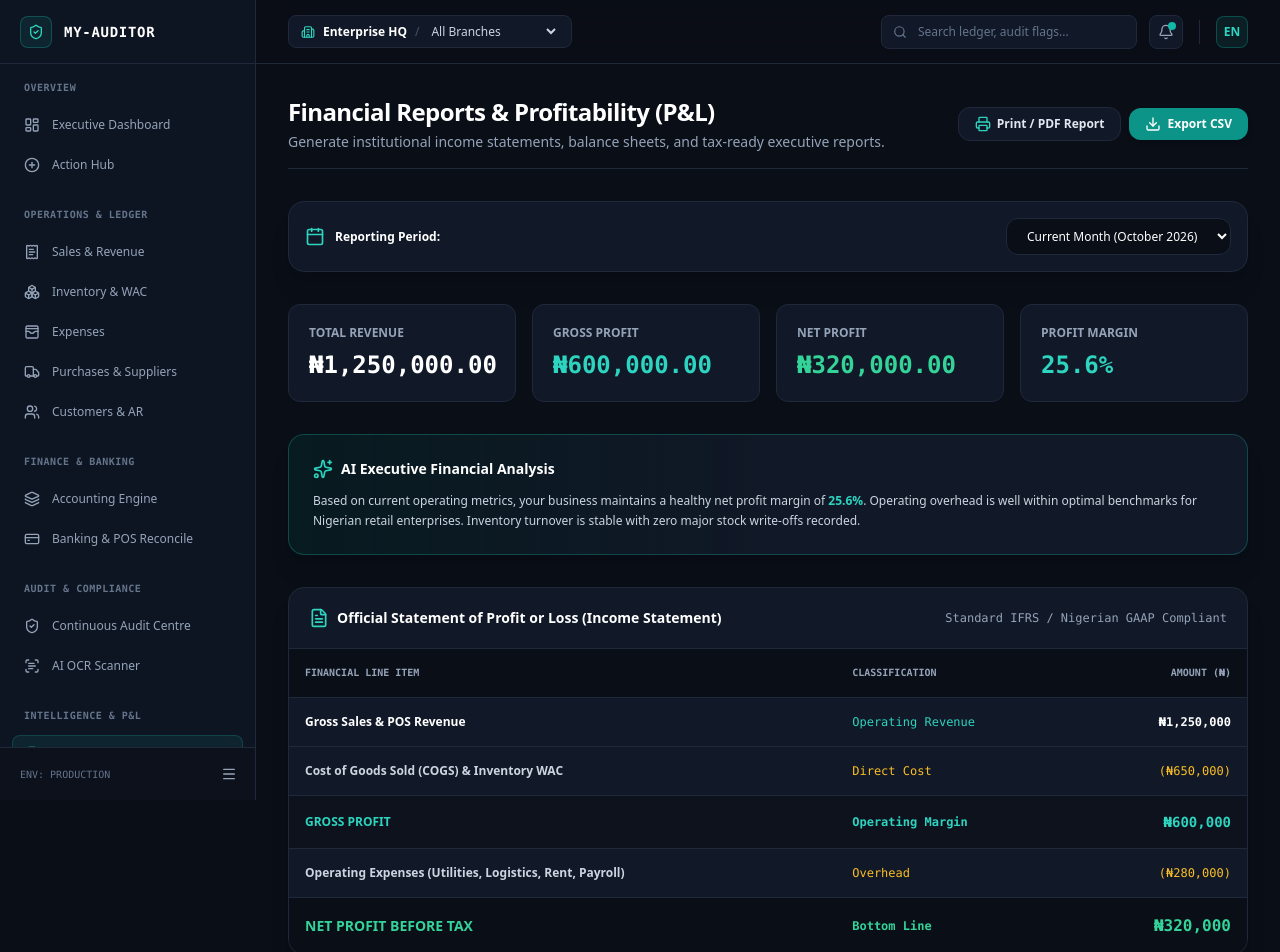
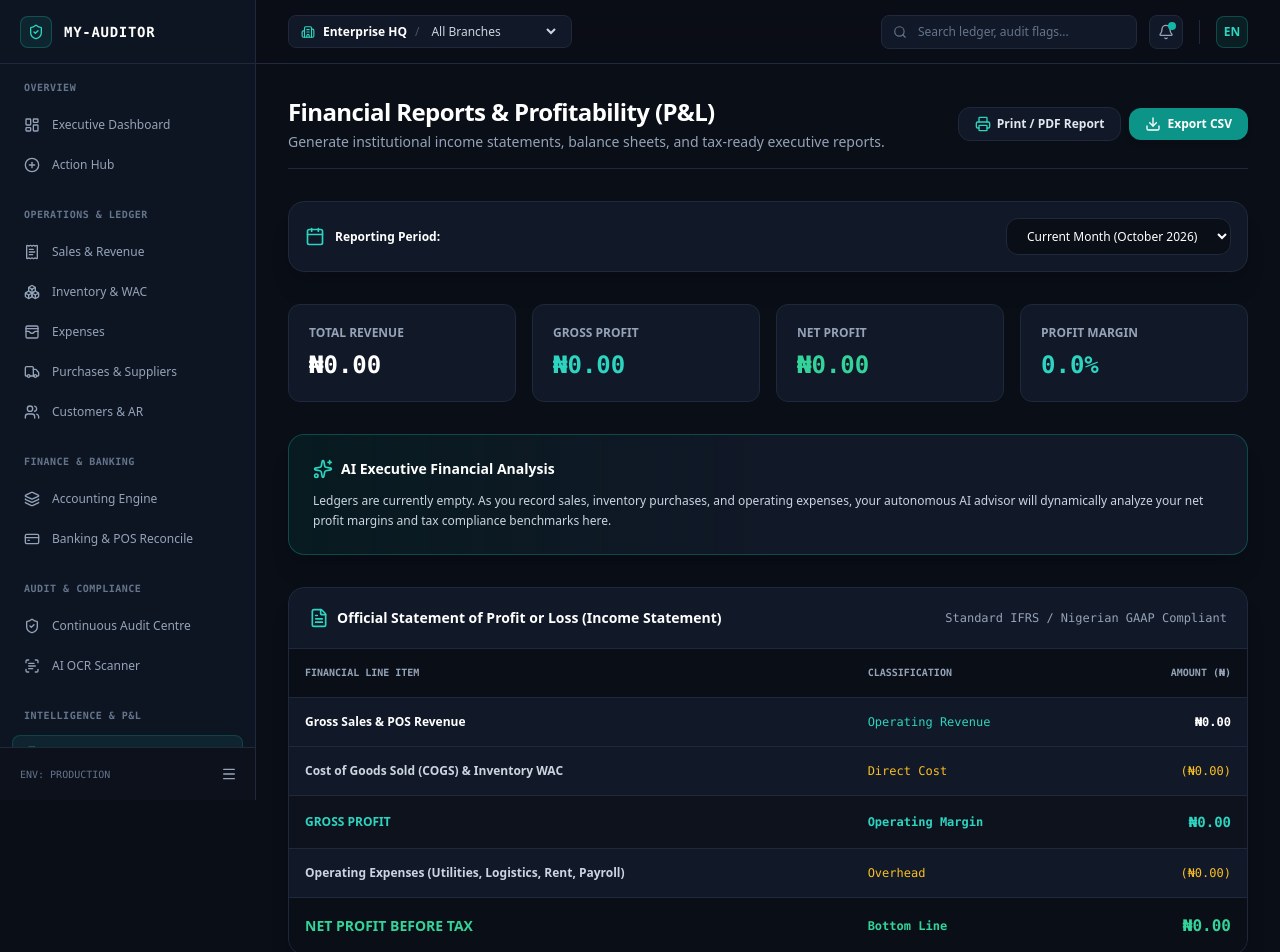
Before and after one commit to SIR-TRUTH/my-auditor-frontend, a Next.js app: page /dashboard/reports in a window 1280 px wide. Shown: the top 952 px of the page. Built offline with nearby package versions, Linux system fonts and the light colour scheme.

Commit message:
fix: remove mock financial values so reports start at zero

```diff
--- a/src/pages/dashboard/reports.tsx
+++ b/src/pages/dashboard/reports.tsx
@@ -3,11 +3,7 @@ import AppShell from '../../components/AppShell';
 import {
   FileText,
   Download,
-  TrendingUp,
-  TrendingDown,
-  ShieldCheck,
   Printer,
-  PieChart,
   Calendar,
   Sparkles
 } from 'lucide-react';
@@ -15,13 +11,13 @@ import {
 export default function ReportsPage() {
   const [selectedPeriod, setSelectedPeriod] = useState('Current Month (October 2026)');
 
-  // Mock aggregated financial metrics (tied to platform activity)
-  const totalRevenue = 1250000;
-  const totalCostOfGoods = 650000;
+  // Zero-mock initial state tied to live platform ledger entries
+  const totalRevenue = 0;
+  const totalCostOfGoods = 0;
   const grossProfit = totalRevenue - totalCostOfGoods;
-  const totalExpenses = 280000;
+  const totalExpenses = 0;
   const netProfit = grossProfit - totalExpenses;
-  const profitMargin = totalRevenue > 0 ? ((netProfit / totalRevenue) * 100).toFixed(1) : '0.0';
+  const profitMargin = '0.0';
 
   const handleExportPDF = () => {
     window.print();
@@ -101,7 +97,7 @@ export default function ReportsPage() {
           <h2 className="text-sm font-bold text-white">AI Executive Financial Analysis</h2>
         </div>
         <p className="text-xs text-slate-300 leading-relaxed">
-          Based on current operating metrics, your business maintains a healthy net profit margin of <span className="text-teal-400 font-bold">{profitMargin}%</span>. Operating overhead is well within optimal benchmarks for Nigerian retail enterprises. Inventory turnover is stable with zero major stock write-offs recorded.
+          Ledgers are currently empty. As you record sales, inventory purchases, and operating expenses, your autonomous AI advisor will dynamically analyze your net profit margins and tax compliance benchmarks here.
         </p>
       </div>
 
@@ -128,27 +124,27 @@ export default function ReportsPage() {
               <tr className="hover:bg-[#182234]/50">
                 <td className="p-4 font-bold text-white">Gross Sales &amp; POS Revenue</td>
                 <td className="p-4 font-mono text-teal-400">Operating Revenue</td>
-                <td className="p-4 text-right font-mono font-bold text-white">₦{totalRevenue.toLocaleString()}</td>
+                <td className="p-4 text-right font-mono font-bold text-white">₦0.00</td>
               </tr>
               <tr className="hover:bg-[#182234]/50">
                 <td className="p-4 font-bold text-slate-300">Cost of Goods Sold (COGS) &amp; Inventory WAC</td>
                 <td className="p-4 font-mono text-amber-400">Direct Cost</td>
-                <td className="p-4 text-right font-mono text-amber-400">(₦{totalCostOfGoods.toLocaleString()})</td>
+                <td className="p-4 text-right font-mono text-amber-400">(₦0.00)</td>
               </tr>
               <tr className="bg-[#0A0E17]/60 font-bold">
                 <td className="p-4 text-teal-400">GROSS PROFIT</td>
                 <td className="p-4 font-mono text-teal-400">Operating Margin</td>
-                <td className="p-4 text-right font-mono text-teal-400 text-sm">₦{grossProfit.toLocaleString()}</td>
+                <td className="p-4 text-right font-mono text-teal-400 text-sm">₦0.00</td>
               </tr>
               <tr className="hover:bg-[#182234]/50">
                 <td className="p-4 font-bold text-slate-300">Operating Expenses (Utilities, Logistics, Rent, Payroll)</td>
                 <td className="p-4 font-mono text-amber-400">Overhead</td>
-                <td className="p-4 text-right font-mono text-amber-400">(₦{totalExpenses.toLocaleString()})</td>
+                <td className="p-4 text-right font-mono text-amber-400">(₦0.00)</td>
               </tr>
               <tr className="bg-[#0A0E17] font-bold">
                 <td className="p-4 text-emerald-400 text-sm">NET PROFIT BEFORE TAX</td>
                 <td className="p-4 font-mono text-emerald-400">Bottom Line</td>
-                <td className="p-4 text-right font-mono text-emerald-400 text-base">₦{netProfit.toLocaleString()}</td>
+                <td className="p-4 text-right font-mono text-emerald-400 text-base">₦0.00</td>
               </tr>
             </tbody>
           </table>
```
